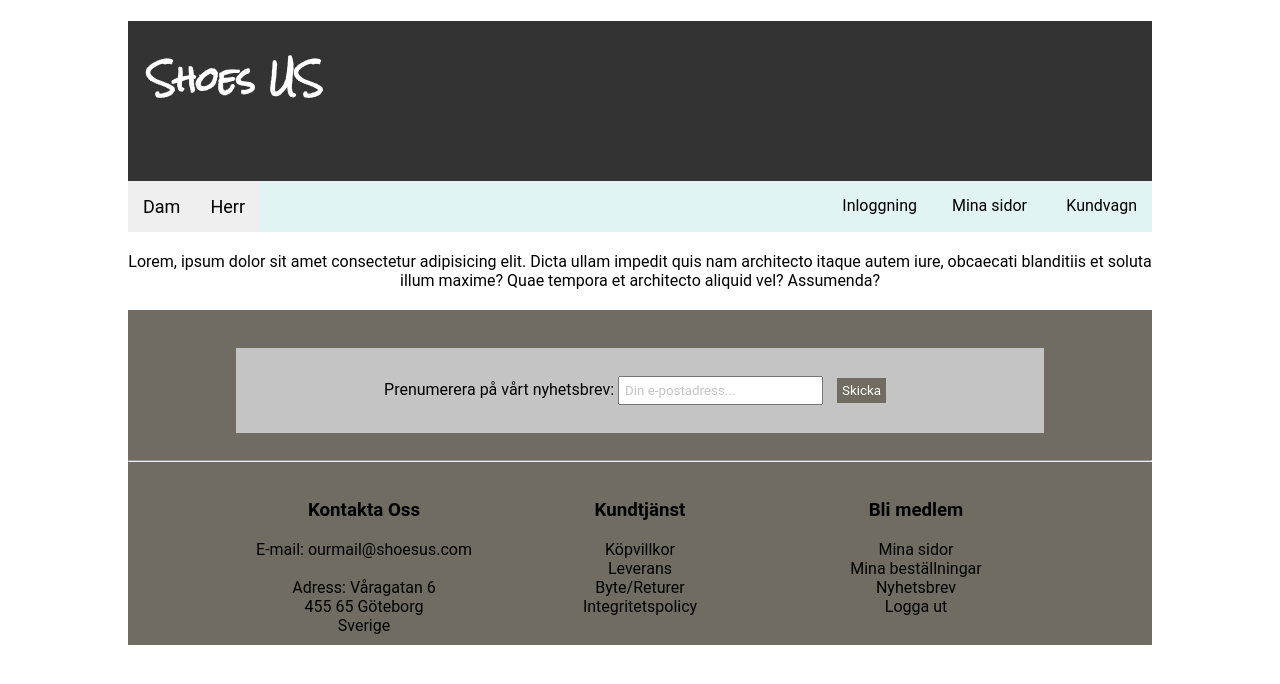
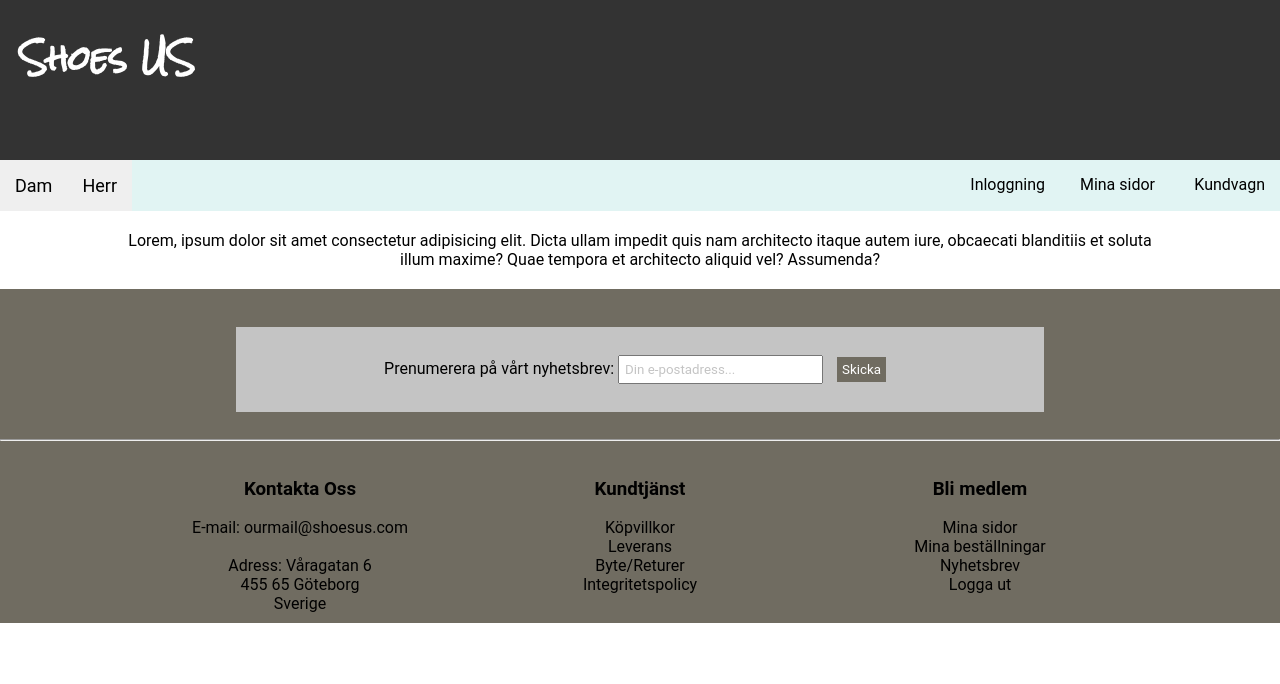
Before and after one commit to omerbasic/Shoes-Us, a PHP site: page / in a window 1280 px wide. Shown: the top 684 px of the page. Run offline with PHP 8.4, Linux system fonts and the light colour scheme.

Commit message:
All page long

```diff
--- a/SHOESUS/style/mainStyle.css
+++ b/SHOESUS/style/mainStyle.css
@@ -1,10 +1,14 @@
 * {
     font-family: 'Roboto', sans-serif;
+}
+
+body {
+    margin: 0;
 }
          /* HEADER */
 
 .headTitle {
-    width: 80vw;
+    width: 100vw;
     height: 20vh;
     background-color: #333333;
     margin: 0 auto;
@@ -14,13 +18,14 @@
     font-family: 'Rock Salt', cursive;
     color: white;
     padding: 20px;
+    margin: 0;
 }
 
           /*  NAVBAR   */
 
 nav {
     /* display: flex; */
-    width: 80vw;
+    width: 100vw;
     height: auto;
     background-color: #E1F4F3;
     margin: 0 auto;
@@ -101,7 +106,7 @@ article {
 
 footer {
     margin: 0 auto;
-    width: 80vw;
+    width: 100vw;
     height: auto;
     background-color: #706C61;
 }
```
